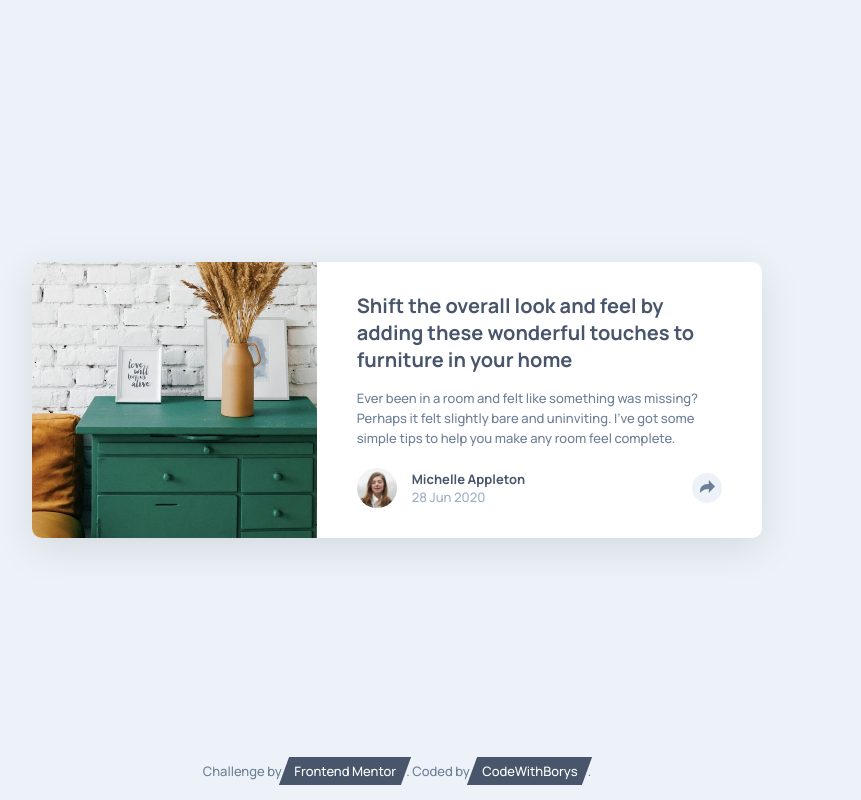
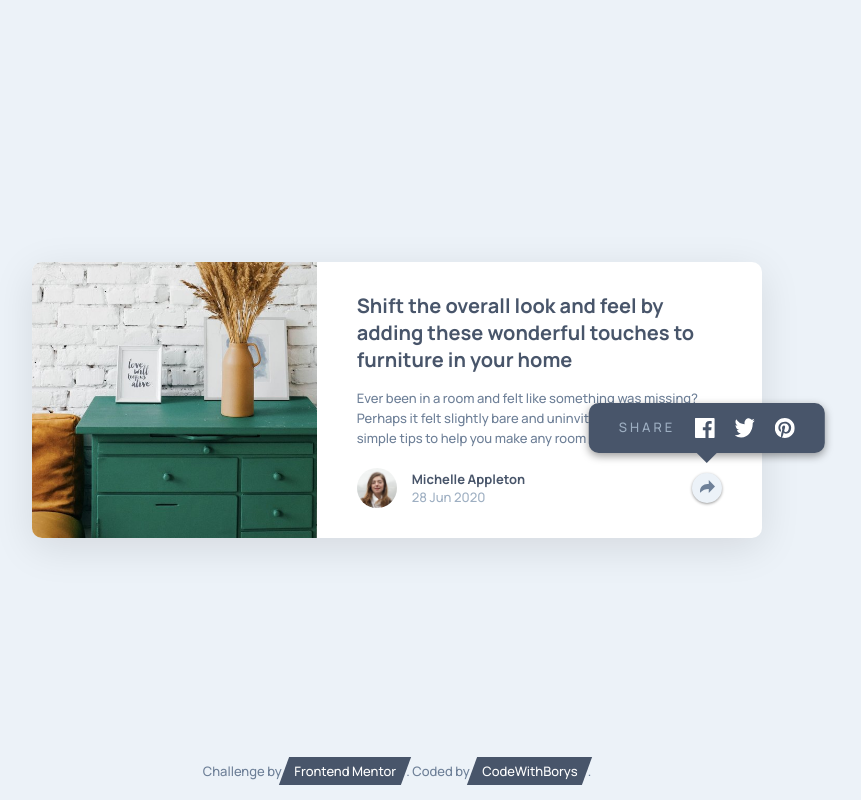
Before and after one commit to CodeWithBorys/article-preview-component, a plain HTML site: page index.html in a window 1280 px wide. Both pictures are taken after a click on the button 950 px from the left and 488 px from the top of the page. Shown: the whole page, without its empty margins (243-1104 px from the left). Drawn offline with Linux system fonts and the light colour scheme.

Commit message:
make social block toggle

```diff
--- a/index.html
+++ b/index.html
@@ -68,6 +68,8 @@
       </div>
     </div>
 
+    <div class="overlay hidden"></div>
+
     <div class="attribution">
       Challenge by
       <a href="https://www.frontendmentor.io?ref=challenge" target="_blank"
--- /dev/null
+++ b/script.js
@@ -0,0 +1,12 @@
+const shareBtn = document.querySelector('.share__btn');
+const overlay = document.querySelector('.overlay');
+const socialBlock = document.querySelector('.share__block');
+const body = document.querySelector('body');
+
+shareBtn.addEventListener('click', toggleSocialBlock);
+overlay.addEventListener('click', toggleSocialBlock);
+
+function toggleSocialBlock() {
+  body.classList.toggle('active');
+  socialBlock.classList.toggle('hidden');
+}
--- a/style.css
+++ b/style.css
@@ -22,6 +22,7 @@ body {
   position: relative;
   font-family: 'Manrope', sans-serif;
   font-size: 13px;
+  overflow: hidden;
 }
 
 .card {
@@ -82,6 +83,7 @@ h2 {
   position: absolute;
   bottom: 35px;
   right: 40px;
+  z-index: 20;
 }
 
 .share__btn {
@@ -102,11 +104,15 @@ h2 {
   transform: scale(0.95);
 }
 
-.share__btn.active {
+body.active .share__btn {
   box-shadow: 0 1px 3px rgb(0 0 0 / 40%);
 }
 
-.share__block {
+.hidden {
+  display: none;
+}
+
+body.active .share__block {
   position: absolute;
   background: var(--dark-blue);
   left: 50%;
@@ -116,6 +122,15 @@ h2 {
   padding: 15px 20px;
   border-radius: 10px;
   box-shadow: 0 3px 8px rgb(0 0 0 / 40%);
+  z-index: 100;
+}
+
+body.active .overlay {
+  display: block;
+  position: absolute;
+  width: 100%;
+  height: 100%;
+  z-index: 10;
 }
 
 .share__block::after {
@@ -147,14 +162,11 @@ h2 {
   transform: scale(1.2);
 }
 
-.hidden {
-  display: none;
-}
-
 .attribution {
   position: absolute;
   bottom: 20px;
   color: var(--blue);
+  z-index: 2;
 }
 .attribution a {
   text-decoration: none;
```
